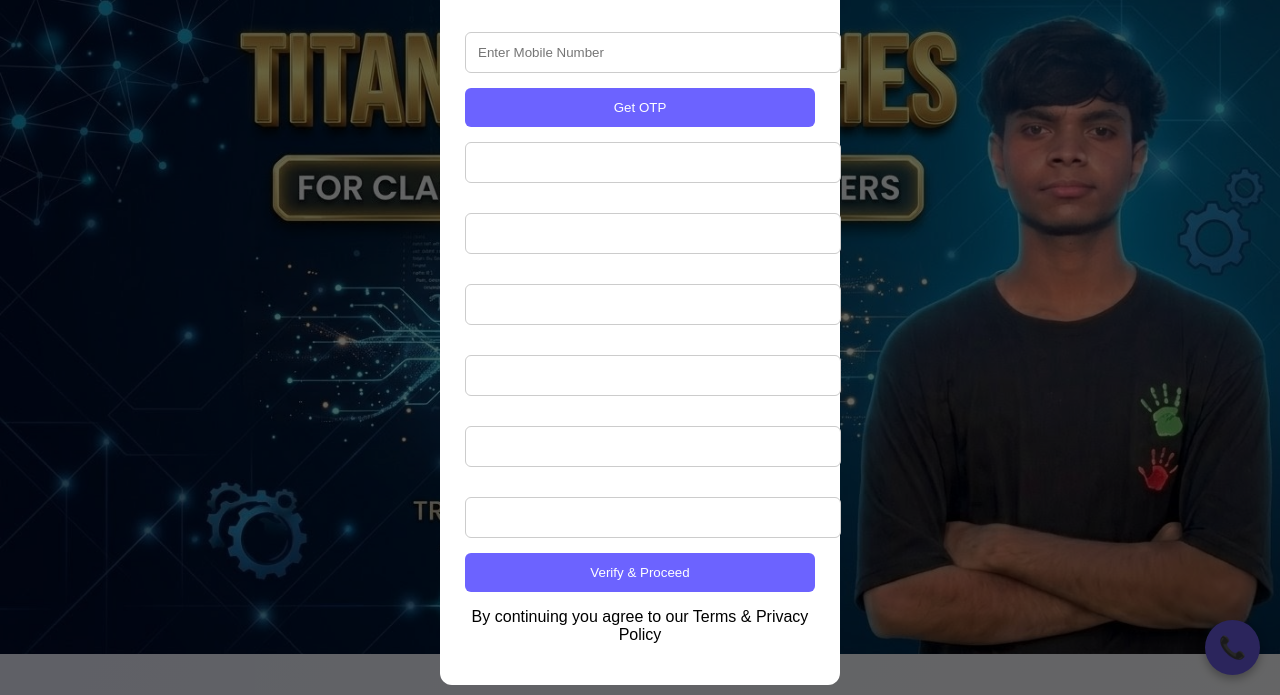
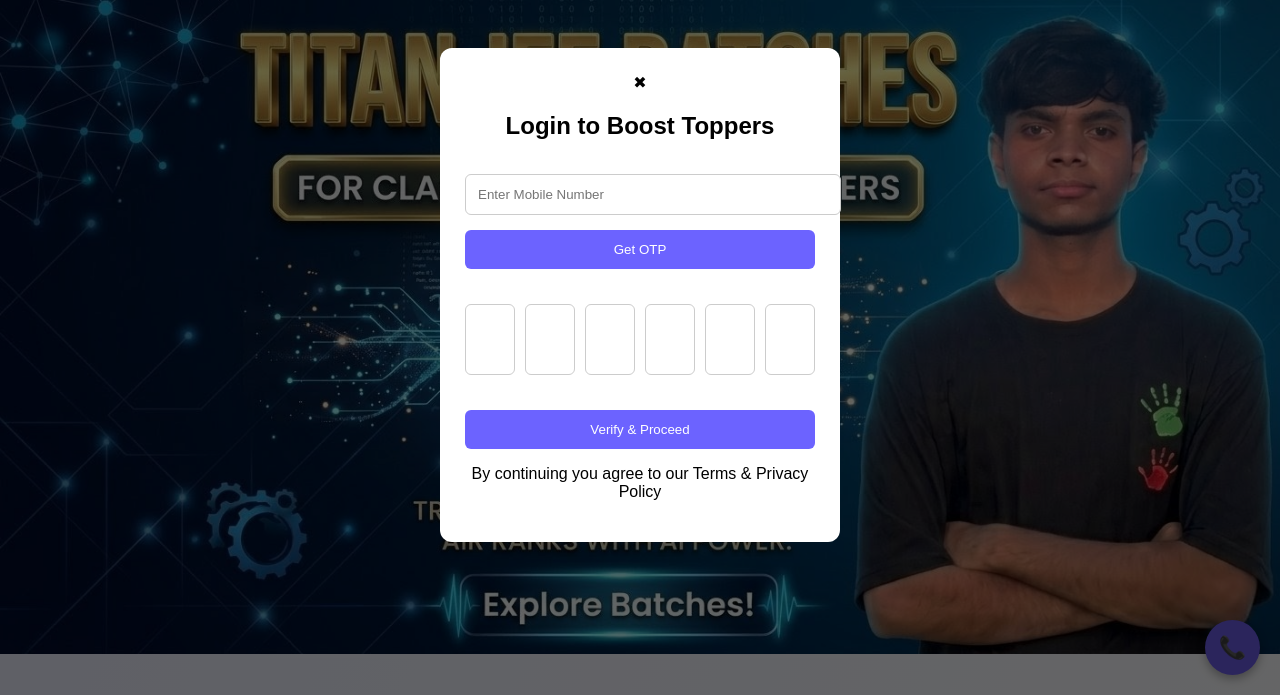
Before and after one commit to boosttoppers/boosttoppers.github.io, a plain HTML site: page index.html in a window 1280 px wide. Both pictures are taken after a click on the button "Login/Register". Shown: the part 105-800 px from the top of the page. Drawn offline with Linux system fonts and the light colour scheme.

Commit message:
Update style.css

```diff
--- a/style.css
+++ b/style.css
@@ -293,3 +293,25 @@ padding:12px;
 width:100%;
 border-radius:6px;
 }
+/* OTP BOX */
+
+.otp-container{
+display:flex;
+justify-content:center;
+gap:10px;
+margin:20px 0;
+}
+
+.otp-box{
+width:45px;
+height:45px;
+text-align:center;
+font-size:20px;
+border:2px solid #ddd;
+border-radius:8px;
+outline:none;
+}
+
+.otp-box:focus{
+border-color:#6c5ce7;
+}
```
